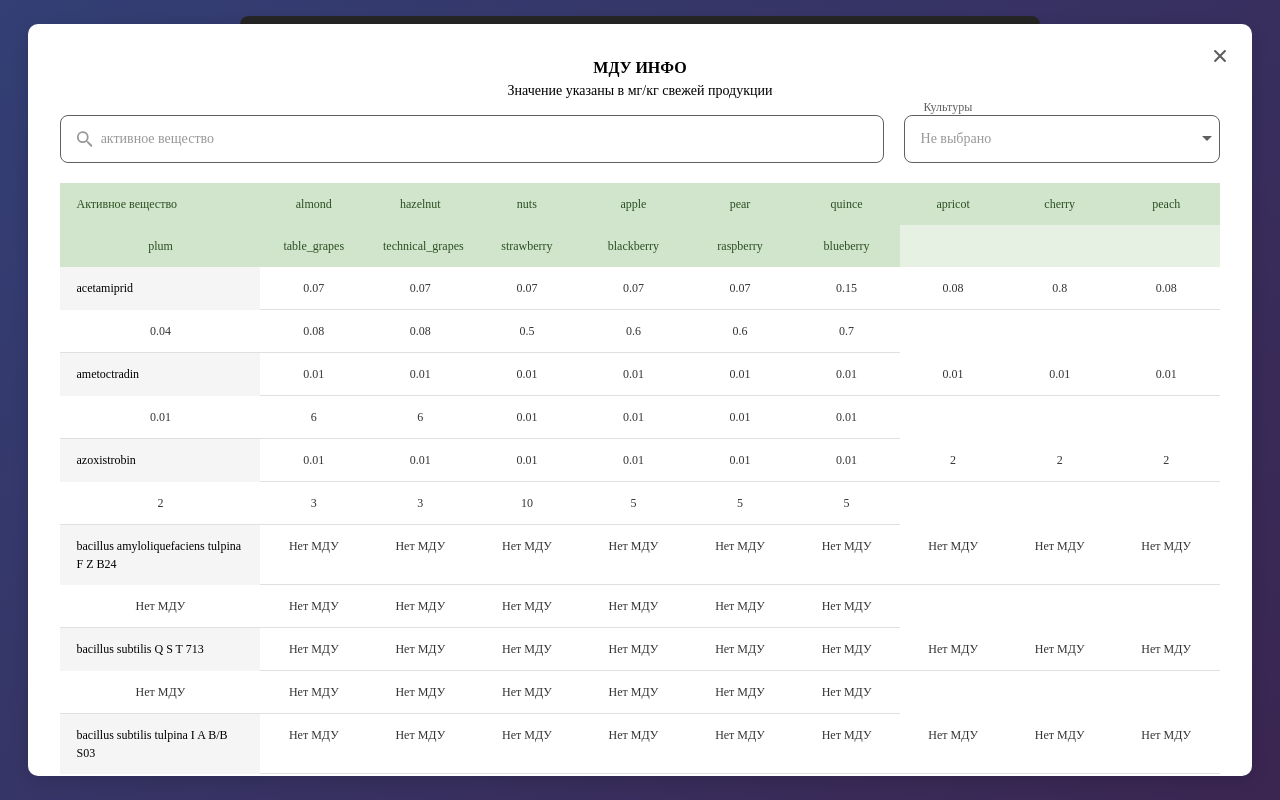
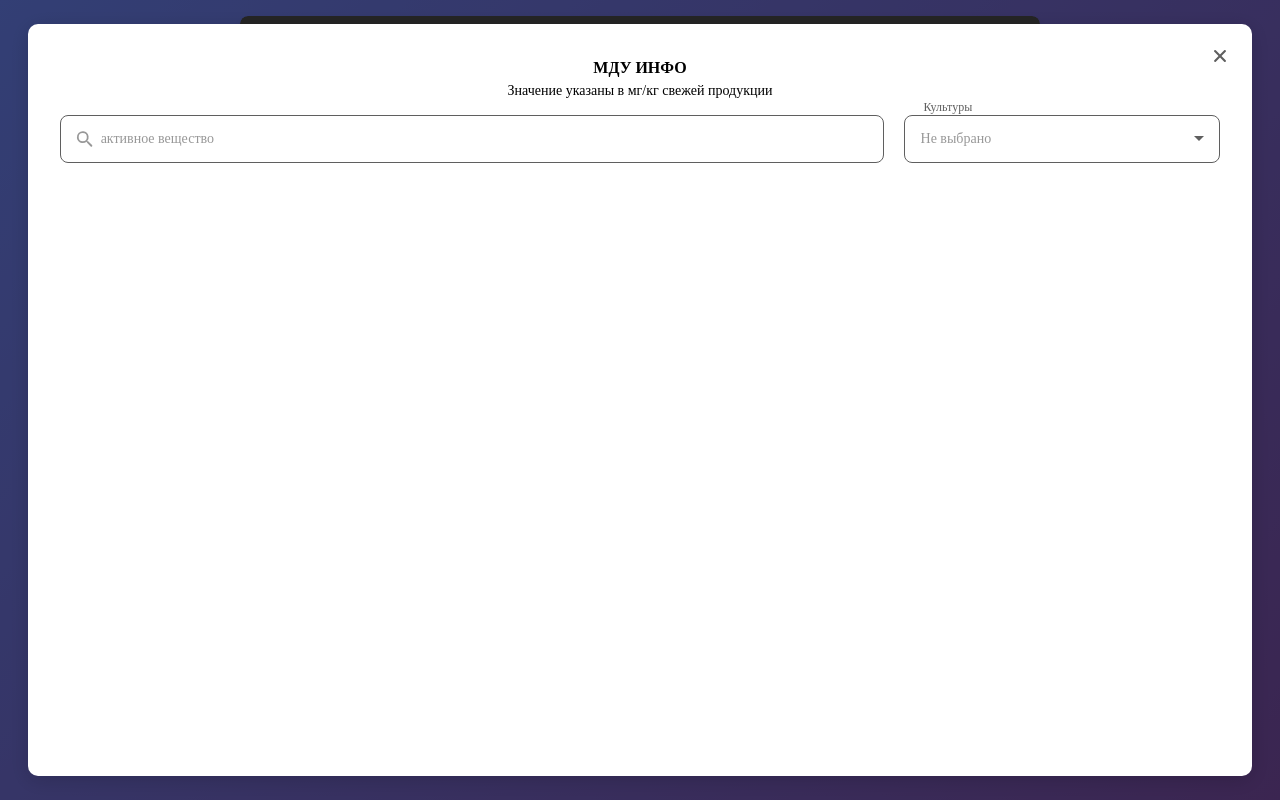
Before and after one commit to NikolayFrontEnd/agroDraft, a React (Vite) app: page / in a window 1280 px wide. Both pictures are taken after a click on the button "Открыть модальное окно". Built offline with nearby package versions, Linux system fonts and the light colour scheme.

Commit message:
Impoved code sctructure

```diff
--- a/src/App.jsx
+++ b/src/App.jsx
@@ -261,6 +261,8 @@ function App() {
   const allFruits = Object.keys(fruits[Object.keys(fruits)[0]] || {});
 
   const handleOpenModal = () => {
+    setSelectedFruits([]);
+    setChemicals(Object.keys(fruits));
     setIsModalOpen(true);
   };
 
@@ -299,14 +301,15 @@ function App() {
       if (prev.includes(fruit)) {
         return prev.filter((f) => f !== fruit);
       } else {
+        if (prev.length >= 5) return prev;
         return [...prev, fruit];
       }
     });
   };
 
+  const displayedFruits = selectedFruits.length > 0 ? selectedFruits : [];
+  const isFruitSelectionDisabled = selectedFruits.length >= 5;
 
-  const displayedFruits = selectedFruits.length > 0 ? selectedFruits : allFruits;
-  const isFruitSelectionDisabled = selectedFruits.length >= 5;
   return (
     <>
       <MainPage />
@@ -320,7 +323,7 @@ function App() {
         fruitsData={fruits}
         handleChemicalSearch={handleChemicalSearch}
         toggleFruitSelection={toggleFruitSelection}
-        isFruitSelectionDisabled = {isFruitSelectionDisabled}
+        isFruitSelectionDisabled={isFruitSelectionDisabled}
       />
     </>
   );
--- a/src/CropChemicalsModal/ChemicalTable/index.jsx
+++ b/src/CropChemicalsModal/ChemicalTable/index.jsx
@@ -1,6 +1,7 @@
 import s from './index.module.scss';
 
 export const ChemicalTable = ({ chemicals = [], allFruits = [], fruitsData = {} }) => {
+  if (allFruits.length === 0 || chemicals.length === 0 ) return null;
   return (
     <div className={s.tableWrapper}>
       <div className={s.table}>
@@ -18,7 +19,7 @@ export const ChemicalTable = ({ chemicals = [], allFruits = [], fruitsData = {}
               <div className={s.table__chemicalCell}>{chemical}</div>
               {allFruits.map((fruit) => (
                 <div key={fruit} className={s.table__cell}>
-                  {fruitsData[chemical][fruit] ?? 'Нет МДУ'}
+                  {fruitsData[chemical]?.[fruit] ?? 'Нет МДУ'}
                 </div>
               ))}
             </div>
--- a/src/CropChemicalsModal/ChemicalTable/index.module.scss
+++ b/src/CropChemicalsModal/ChemicalTable/index.module.scss
@@ -2,6 +2,7 @@
   width: 100%;
   overflow-x: auto;
   margin-top: 20px;
+  border-radius: 12px;
 }
 
 .table {
@@ -86,7 +87,3 @@ color: #333;
 border-bottom: 1px solid #e0e0e0;
 
 }
-
-.table__row:last-child .table__cell {
-  border-bottom: none;
-}
--- a/src/CropChemicalsModal/CultureDropdown/index.jsx
+++ b/src/CropChemicalsModal/CultureDropdown/index.jsx
@@ -13,8 +13,9 @@ export const CultureDropdown = ({
           <input
             className={s.cultureDropdown__checkbox}
             type="checkbox"
-           onChange={() => toggleFruitSelection(fruit)}
-            disabled={isFruitSelectionDisabled &&   !selectedFruits.includes(fruit)}
+            checked={selectedFruits.includes(fruit)}
+            onChange={() => toggleFruitSelection(fruit)}
+            disabled={isFruitSelectionDisabled && !selectedFruits.includes(fruit)}
           />
           {fruit}
         </label>
--- a/src/CropChemicalsModal/CultureSelect/index.jsx
+++ b/src/CropChemicalsModal/CultureSelect/index.jsx
@@ -1,15 +1,20 @@
 import ArrowDownIcon from '../../icons/ArrowDown'
+import ArrowUpIcon from '../../icons/ArrowUp'
 import s from './index.module.scss'
 
-export const CultureSelect = ({toggleFruitsDropdown}) => {
+export const CultureSelect = ({ toggleFruitsDropdown, isOpen = false, selectedFruits = [] }) => {
+  const label = selectedFruits.length === 0 ? 'Не выбрано' : selectedFruits.join(', ');
 
-    return (
-<div onClick = {toggleFruitsDropdown}className={s.cultureSelect}>
-          <div className={s.cultureSelect__label}>Культуры</div>
+  return (
+    <div onClick={toggleFruitsDropdown} className={s.cultureSelect}>
+      <div className={s.cultureSelect__label}>Культуры</div>
+
       <div className={s.cultureSelect__trigger}>
-<div>Не выбрано</div>
-        <ArrowDownIcon/>
+        <div className={selectedFruits.length===0 ? s.cultureSelect__value : s.cultureSelected__value} title={label}>
+          {label}
         </div>
-</div>
-    )
-}
+        {isOpen ? <ArrowUpIcon /> : <ArrowDownIcon />}
+      </div>
+    </div>
+  );
+};
--- a/src/CropChemicalsModal/CultureSelect/index.module.scss
+++ b/src/CropChemicalsModal/CultureSelect/index.module.scss
@@ -1,12 +1,12 @@
-.cultureSelect{
+.cultureSelect {
   display: flex;
   flex-direction: column;
 }
 
-.cultureSelect__label{
+.cultureSelect__label {
   padding-left: 20px;
   padding-bottom: 2px;
-color:  #5F5F5F;
+  color: #5F5F5F;
   font-family: Rubik;
   font-weight: 400;
   font-style: Regular;
@@ -14,10 +14,9 @@ font-size: 12px;
   line-height: 100%;
   letter-spacing: 0%;
   vertical-align: middle;
-
 }
 
-.cultureSelect__trigger{
+.cultureSelect__trigger {
   font-family: Rubik;
   font-weight: 400;
   font-style: Regular;
@@ -25,19 +24,37 @@ font-size: 14px;
   line-height: 150%;
   letter-spacing: 0%;
   vertical-align: middle;
+
   display: flex;
   align-items: center;
   justify-content: space-between;
+
   width: 316px;
   height: 48px;
-border-width: 1px;
-opacity: 1;
+  border: 1px solid #5F5F5F;
   border-radius: 8px;
+
   gap: 4px;
-padding-top: 4px;
-padding-bottom: 4px;
-padding-left: 16px;
- color: #989898;
-border: 1px solid #5F5F5F;
+  padding: 4px 8px 4px 16px;
+
+
   cursor: pointer;
 }
+
+
+.cultureSelect__value {
+  flex: 1 1 auto;
+  min-width: 0;
+  overflow: hidden;
+  text-overflow: ellipsis;
+  white-space: nowrap;
+  color: #989898;
+}
+
+.cultureSelected__value{
+    color:black;
+}
+
+.cultureSelect__trigger > svg {
+  flex: 0 0 auto;
+}
--- a/src/CropChemicalsModal/ModalChemicalModal.jsx
+++ b/src/CropChemicalsModal/ModalChemicalModal.jsx
@@ -29,7 +29,7 @@ const ModalChemicalModal = ({
 
   const toggleFruitsDropdown = () => {
     setOpen(!open);
-  };
+  }
 
   return (
     <div className={s.overlay} onClick={onClose}>
@@ -45,7 +45,7 @@ const ModalChemicalModal = ({
         <div className={s.modal__filters}>
           <SearchInput handleChemicalSearch={handleChemicalSearch} />
           <div className={s.cultureSelectWrapper}>
-            <CultureSelect toggleFruitsDropdown={toggleFruitsDropdown} />
+            <CultureSelect toggleFruitsDropdown={toggleFruitsDropdown} isOpen={open}   selectedFruits={selectedFruits}/>
             {open && (
               <CultureDropdown
                 allFruits={allFruits}
@@ -64,7 +64,7 @@ const ModalChemicalModal = ({
         <ScrollToTopButton visible={showButton} onClick={scrollToTop} />
       </div>
     </div>
-  );
-};
+  )
+}
 
 export default ModalChemicalModal;
--- /dev/null
+++ b/src/CropChemicalsModalMobile/ModalChemicalModal.module.scss
@@ -0,0 +1,3 @@
+.overlay {
+    padding: 0;
+}
--- /dev/null
+++ b/src/icons/ArrowUp.jsx
@@ -0,0 +1,14 @@
+
+const ArrowUpIcon = () => (
+  <svg
+    xmlns="http://www.w3.org/2000/svg"
+    width="24"
+    height="24"
+    fill="none"
+    viewBox="0 0 24 24"
+  >
+    <path fill="#5F5F5F" d="m7 14 5-5 5 5z"></path>
+  </svg>
+);
+
+export default ArrowUpIcon;
```
Also changed, not shown: src/CropChemicalsModalMobile/ModalChemicalModalMobile.jsx (added, +8 -0 lines). Lines whose indentation alone changed are shown as unchanged.
